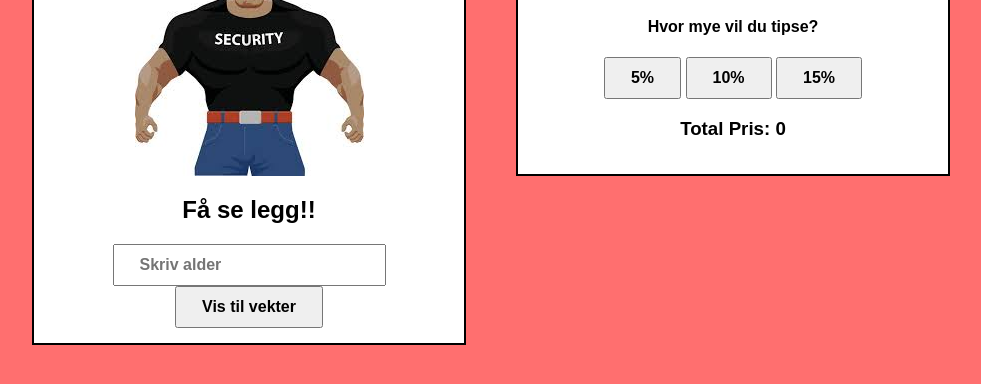
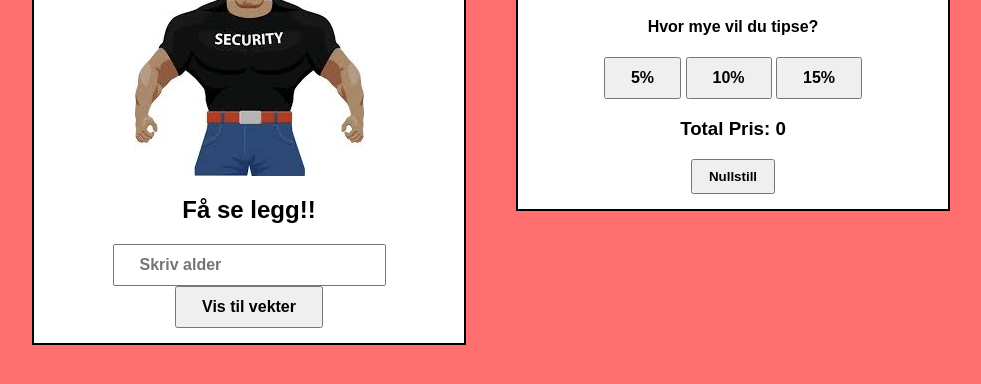
Before and after one commit to Johannes0825/Javascript_lek, a plain HTML site: page index.html in a window 1280 px wide. Shown: the part 150-534 px from the top of the page, without its empty margins (149-1130 px from the left). Drawn offline with Linux system fonts and the light colour scheme.

Commit message:
feat: add reset button to clear price input and total display

```diff
--- a/index.html
+++ b/index.html
@@ -30,6 +30,7 @@
           <button class="btn" data-percent="15">15%</button>
         </div>
         <h3>Total Pris: <span id="total-price">0</span></h3>
+        <button id="reset-btn" onclick="reset()">Nullstill</button>
       </div>
     </div>
   </body>
--- a/main.js
+++ b/main.js
@@ -55,3 +55,8 @@ function handleButtonClick(event) {
 buttons.forEach(function (button) {
   button.addEventListener("click", handleButtonClick);
 });
+
+function reset() {
+  priceInput.value = "";
+  totalPrice.textContent = "0";
+}
--- a/styles.css
+++ b/styles.css
@@ -2,7 +2,6 @@
   border: 2px solid black;
   text-align: center;
   flex: 0 0 400px;
-
   background-color: white;
   padding: 15px;
   margin: 0;
@@ -35,6 +34,12 @@ body {
   padding: 10px 25px;
 }
 
+#reset-btn {
+  font-weight: bold;
+  font-size: smaller;
+  padding: 8px 16px;
+}
+
 /* .tips-btn {
   padding: 5px 8px;
   font-size: medium;
```
